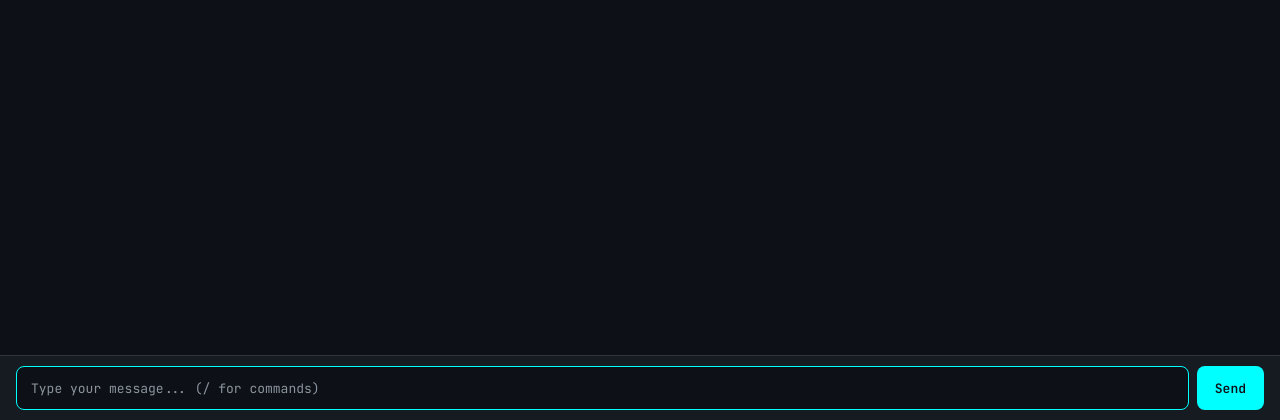
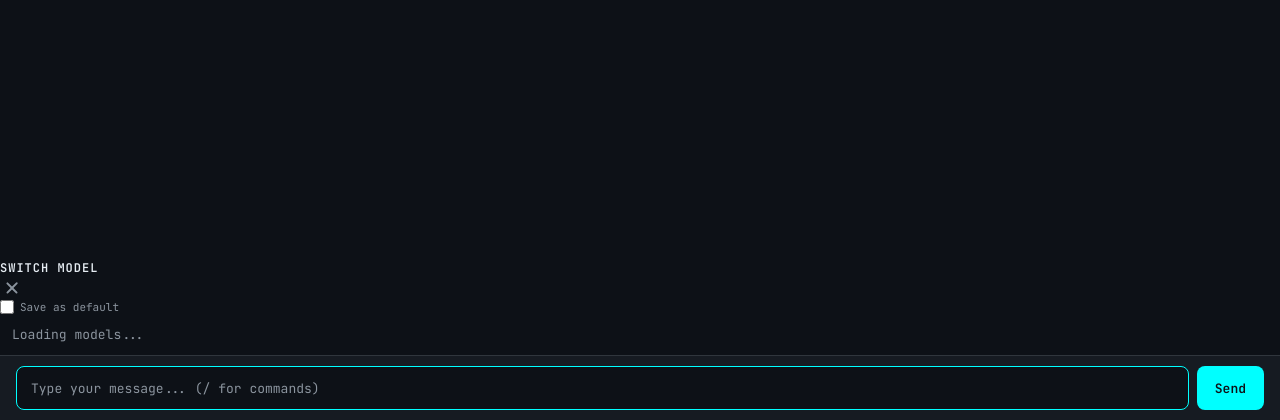
Before and after one commit to samnwa/octobot, a Flask app: template octoweb/templates/index.html in a window 1280 px wide. Shown: the part 380-800 px from the top of the page. Run offline with Flask 3, Linux system fonts and the light colour scheme; the template is opened without the code that fills it: most values are stand-ins (such as "Sample title", 1, 10 or a date in 2020); some libraries are stand-ins or nearby versions.

Commit message:
Add model selection and persistence to the user interface
Adds a new endpoint to list available models, a method to switch between models with an option to persist the selection, and updates the UI to include a model selector.

Replit-Commit-Author: Agent
Replit-Commit-Session-Id: 4e69390c-687c-4849-8693-54a2cfb77c06
Replit-Commit-Checkpoint-Type: full_checkpoint
Replit-Commit-Event-Id: 996f59c7-033b-4347-8512-4e68106376f0
Replit-Commit-Screenshot-Url: https://storage.googleapis.com/screenshot-production-us-central1/0a643e4d-0212-45c8-bfba-a40b48b831bd/4e69390c-687c-4849-8693-54a2cfb77c06/WBiv3b1
Replit-Helium-Checkpoint-Created: true

```diff
--- a/octoweb/app.py
+++ b/octoweb/app.py
@@ -22,7 +22,8 @@ CORE_PREFIXES = ("octobot/", "octoweb/", ".git/", "__pycache__/", ".local/")
 
 COMMANDS = [
     {"name": "/reset", "description": "Clear conversation history"},
-    {"name": "/model [name]", "description": "Show or switch model"},
+    {"name": "/model [name]", "description": "Switch model (session)"},
+    {"name": "/models", "description": "List available models"},
     {"name": "/tokens", "description": "Show token usage"},
     {"name": "/tools", "description": "List available tools"},
     {"name": "/skills", "description": "List loaded skills"},
@@ -200,6 +201,56 @@ def api_file():
         "extension": ext,
         "touched": path in _touched_files,
     })
+
+
+@app.route("/api/models")
+def api_models():
+    import httpx
+    from octobot.config import get_api_key
+    try:
+        r = httpx.get(
+            "https://api.synthetic.new/openai/v1/models",
+            headers={"Authorization": f"Bearer {get_api_key()}"},
+            timeout=10,
+        )
+        data = r.json()
+        models = []
+        for m in data.get("data", []):
+            models.append({
+                "id": m.get("id", ""),
+                "name": m.get("name", ""),
+                "context_length": m.get("context_length", 0),
+                "provider": m.get("provider", ""),
+                "features": m.get("supported_features", []),
+            })
+        models.sort(key=lambda x: x["id"])
+        return jsonify({"models": models})
+    except Exception as e:
+        return jsonify({"error": str(e), "models": []}), 500
+
+
+@app.route("/api/model", methods=["GET", "POST"])
+def api_model():
+    from octobot.config import load_config, save_config
+    agent = get_agent()
+    if request.method == "GET":
+        return jsonify({"model": agent.model})
+
+    data = request.get_json()
+    new_model = data.get("model", "").strip()
+    persist = data.get("persist", False)
+    if not new_model:
+        return jsonify({"error": "No model specified"}), 400
+
+    agent.model = new_model
+    agent.reset()
+
+    if persist:
+        config = load_config()
+        config["model"] = new_model
+        save_config(config)
+
+    return jsonify({"model": agent.model, "persisted": persist})
 
 
 @app.route("/api/commands")
--- a/octoweb/templates/index.html
+++ b/octoweb/templates/index.html
@@ -18,7 +18,9 @@
             <div class="header-left">
                 <div class="header-info">
                     <h1>OCTOBOT</h1>
-                    <span class="header-meta">{{ model }} &middot; {{ tool_count }} tools</span>
+                    <span id="header-meta" class="header-meta" title="Click to change model">
+                        <span id="current-model">{{ model }}</span> &middot; {{ tool_count }} tools
+                    </span>
                 </div>
             </div>
             <div class="header-actions">
@@ -86,6 +88,26 @@
             <pre id="viewer-content" class="viewer-content"><code></code></pre>
         </div>
 
+        <div id="model-selector" class="model-selector hidden">
+            <div class="model-selector-header">
+                <span class="panel-title">Switch Model</span>
+                <button id="model-selector-close" class="icon-btn panel-close-btn" title="Close">
+                    <svg width="14" height="14" viewBox="0 0 14 14" fill="currentColor">
+                        <path d="M1.7 1.7a1 1 0 011.4 0L7 5.6l3.9-3.9a1 1 0 111.4 1.4L8.4 7l3.9 3.9a1 1 0 01-1.4 1.4L7 8.4l-3.9 3.9a1 1 0 01-1.4-1.4L5.6 7 1.7 3.1a1 1 0 010-1.4z"/>
+                    </svg>
+                </button>
+            </div>
+            <div class="model-persist-row">
+                <label class="checkbox-label">
+                    <input type="checkbox" id="model-persist">
+                    <span>Save as default</span>
+                </label>
+            </div>
+            <div id="model-list" class="model-list">
+                <div style="padding:12px;color:var(--text-secondary);">Loading models...</div>
+            </div>
+        </div>
+
         <div id="cmd-autocomplete" class="cmd-autocomplete hidden"></div>
 
         <div id="swimming-octopus" class="swimming-octopus hidden">
```
Also changed, not shown: octobot/cli.py (+56 -5 lines).
